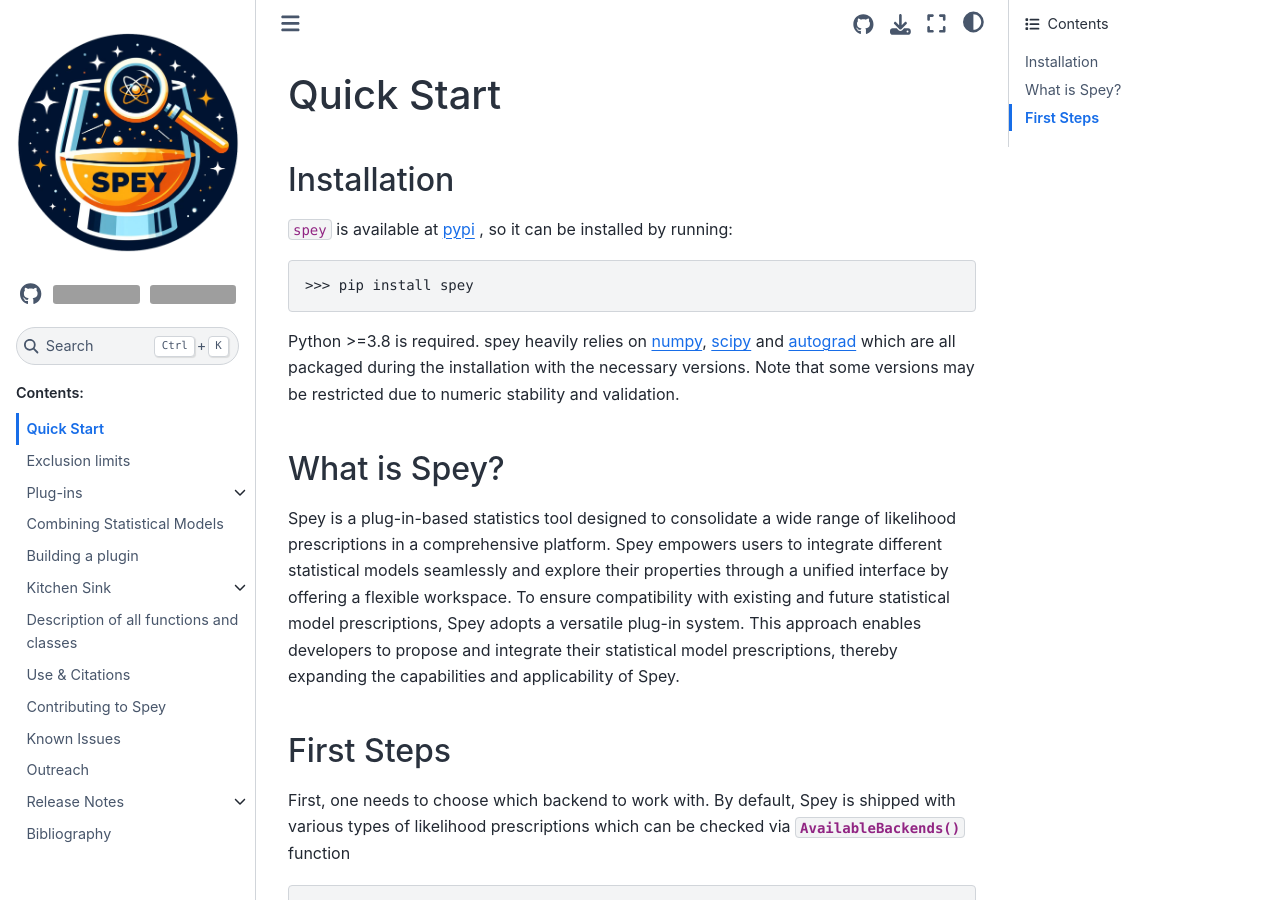
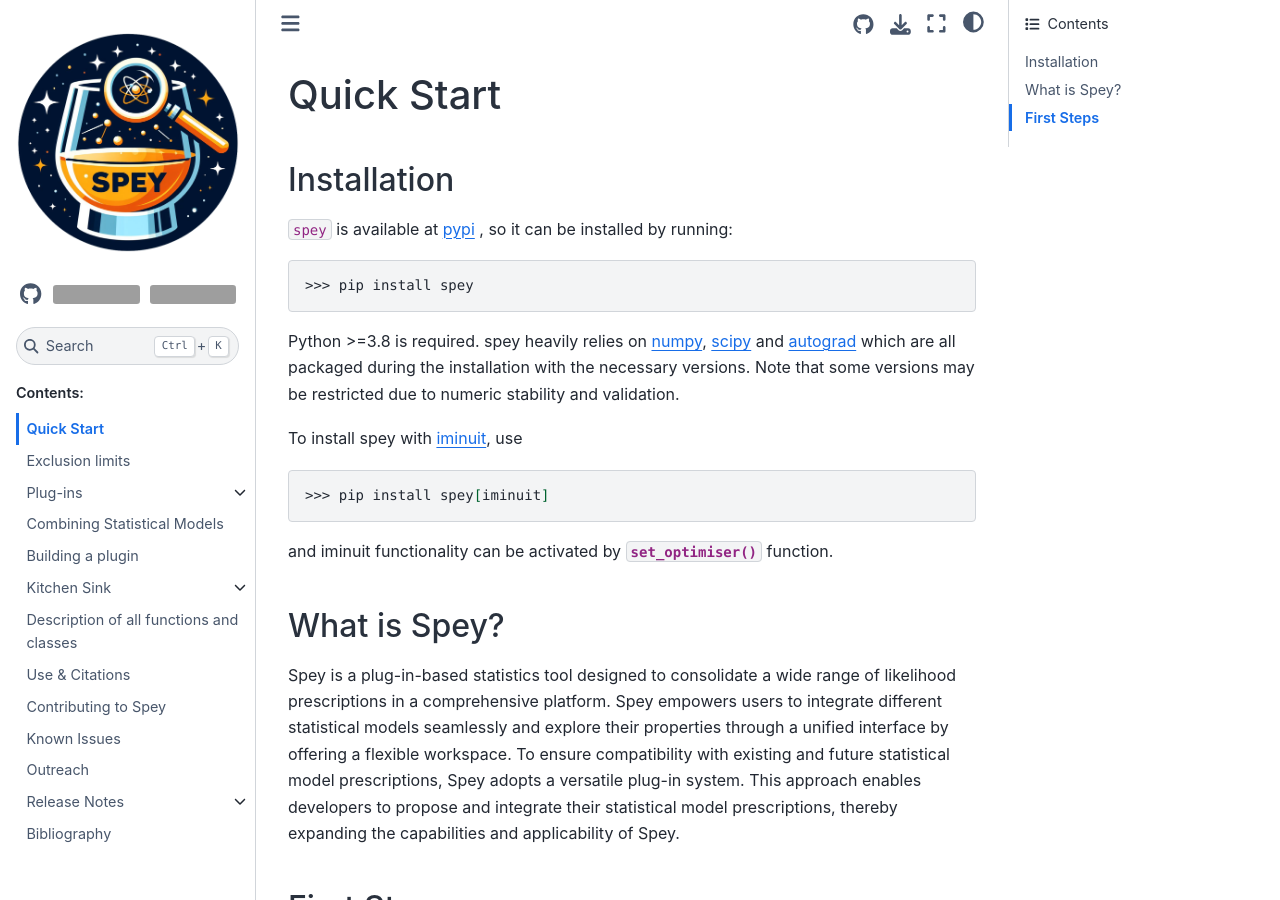
Before and after one commit to SpeysideHEP/spey, a Sphinx documentation site: the page built from docs/quick_start.rst, in a window 1280 px wide and 900 px high. Built offline with Sphinx 7.4.7 and the Sphinx Book theme 1.1.4, drawn with Linux system fonts in a browser that asks for light colours; cross-references to code outside the pages are shown as plain code; grey boxes are pictures that could not be loaded.

Commit message:
improve doc

```diff
--- a/docs/quick_start.rst
+++ b/docs/quick_start.rst
@@ -23,6 +23,14 @@
 `scipy <https://docs.scipy.org/doc/scipy/>`_ and `autograd <https://github.com/HIPS/autograd>`_
 which are all packaged during the installation with the necessary versions. Note that some
 versions may be restricted due to numeric stability and validation.
+
+To install spey with `iminuit <https://scikit-hep.org/iminuit/>`_, use
+
+.. code-block:: bash
+
+    >>> pip install spey[iminuit]
+
+and iminuit functionality can be activated by :func:`~spey.set_optimiser` function.
 
 What is Spey?
 -------------
```
